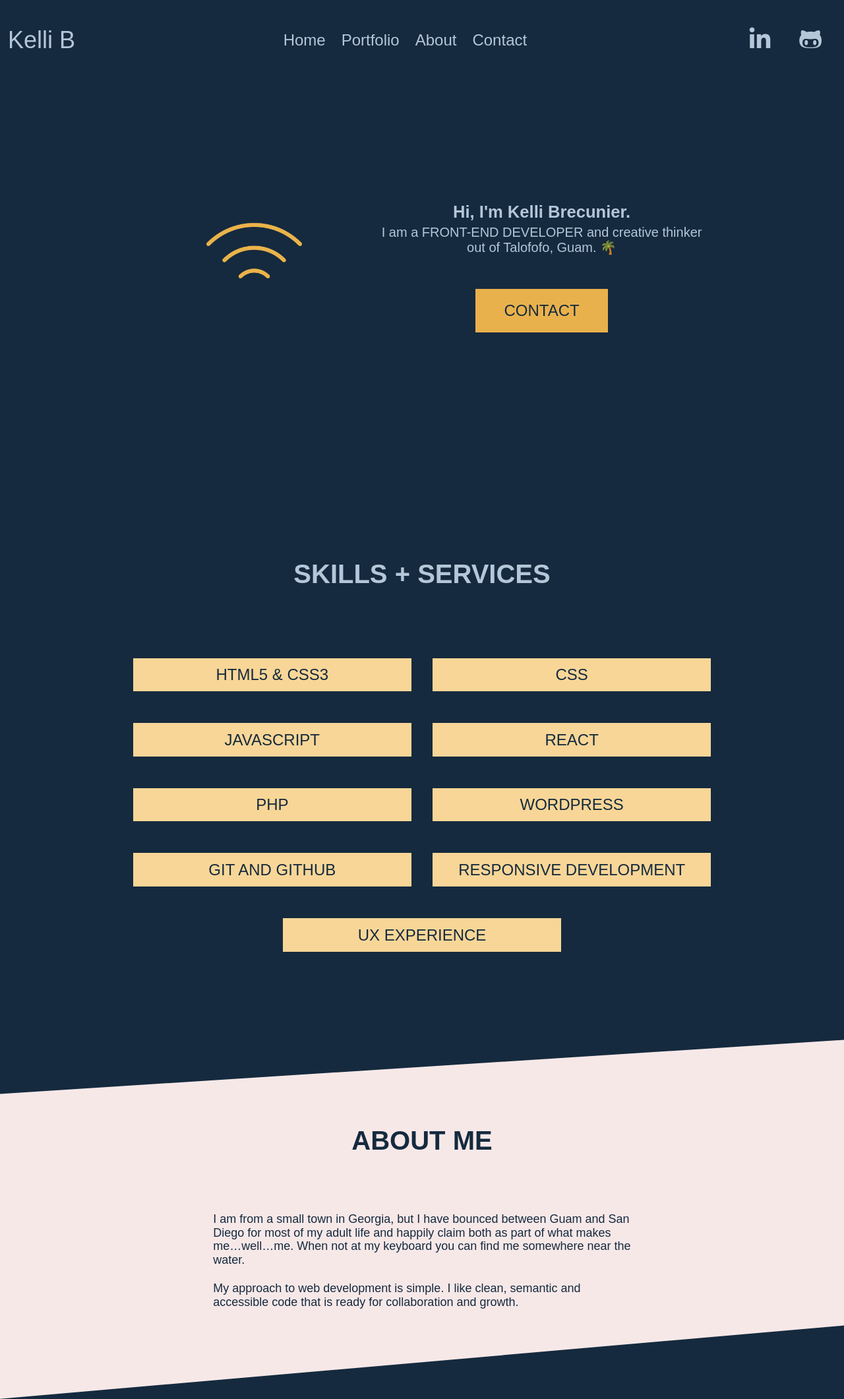
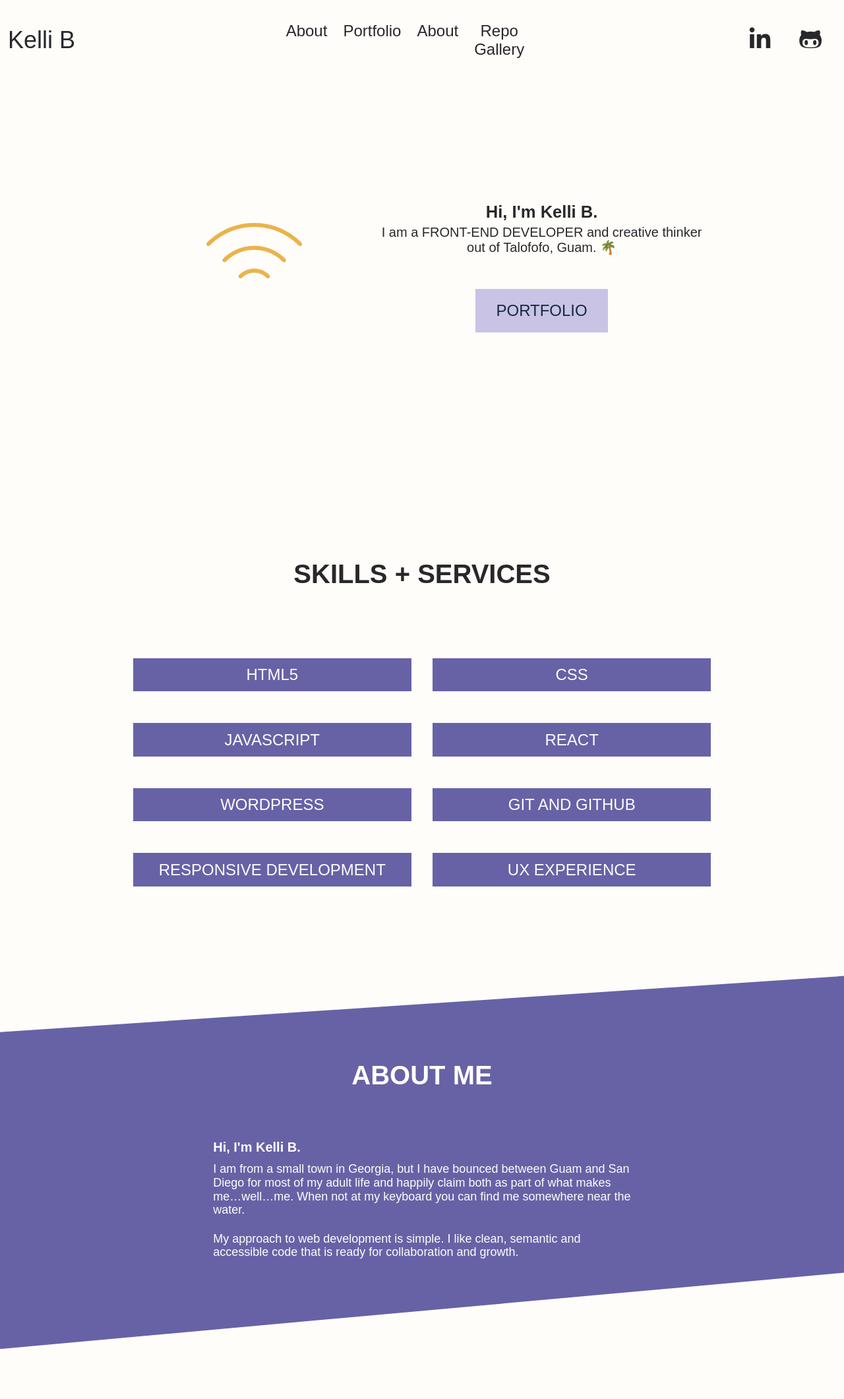
Before and after one commit to KelliBre/kb.development, a website built with Parcel: page index.html in a window 1280 px wide. Shown: the top 2121 px of the page at 66% size. Built offline with nearby package versions, Linux system fonts and the light colour scheme; a web font is replaced by a local one.

Commit message:
updated background and text colors

```diff
--- a/css/main.css
+++ b/css/main.css
@@ -98,8 +98,8 @@ html {
 body {
   font-family: 'Lekton', sans-serif;
   font-size: 1em;
-  background: #152A3E;
-  color: #B4C7D9;
+  background: #fffdfa;
+  color: #28282B;
 }
 
 .content-wrapper {
@@ -109,7 +109,7 @@ body {
 
 a {
   text-decoration: none;
-  color: #B4C7D9;
+  color: #28282B;
   font-size: 2em;
 }
 
@@ -146,7 +146,8 @@ h3 {
 
 h4 {
   font-size: 1.25em;
-  color: #152A3E;
+  margin: 0;
+  width: 100%;
 }
 
 h6 {
@@ -163,7 +164,7 @@ a.button {
   display: inline-flex;
   align-items: center;
   justify-content: center;
-  background: #E9B14C;
+  background: #c9c3e6;
   color: #152A3E;
   padding: 0.25em 0.5em;
   min-width: 15ch;
@@ -182,8 +183,8 @@ a.button:hover {
 .navbar {
   display: flex;
   padding: 8px 12px;
-  background: #152A3E;
-  color: #F8D697;
+  background: #fffdfa;
+  color: #28282B;
   flex-direction: column;
   padding: 8px 24px;
 }
@@ -314,8 +315,8 @@ a.button:hover {
   display: inline-flex;
   align-items: center;
   justify-content: center;
-  background: #F8D697;
-  color: #152A3E;
+  background: #6762a6;
+  color: #fffdfa;
   width: 80%;
   margin: 1.875em 0 1.125em 0;
   padding: 0.25em 0.5em
@@ -334,9 +335,8 @@ a.button:hover {
   display: flex;
   justify-content: center;
   flex-flow: row wrap;
-  background:
-  #F7E8E8;
-  color: #152A3E;
+  background: #6762a6;
+  color: #fffdfa;
   clip-path: polygon(0 21%, 100% 7%, 100% 81%, 0 100%);
   padding: 50px 0;
 }
@@ -391,7 +391,7 @@ a.button:hover {
   align-items: center;
   flex-flow: row wrap;
   text-align: center;
-  background: #F7E8E8;
+  background: #c9c3e6;
   color: #152A3E;
 }
 
@@ -540,7 +540,9 @@ footer {
     a {
       font-size: 1.5em;
     }
-
+    h2{
+      margin: 3em 0 0 0;
+    }
     .navbar__toggleBtn {
       right: 1.25em;
       font-size: 2.5em;
@@ -862,4 +864,5 @@ footer {
   h3 {
     page-break-after: avoid;
   }
+  }
 }
--- a/index.html
+++ b/index.html
@@ -3,7 +3,7 @@
 
 <head>
   <meta charset="utf-8">
-  <title> Kelli B Creative | Web Development</title>
+  <title> Kelli B  | FRONT-END Development</title>
   <meta name="description" content="I am a Guam based Web Developer and Content Creator. Specializing in HTML, CSS, javaScript, and Wordpress for small businesses.">
   <meta name="viewport" content="width=device-width, initial-scale=1">
 
@@ -38,10 +38,11 @@
   </div>
   <!-- Menu -->
   <ul class="navbar__menu">
-    <li><a href="./index.html">Home</a></li>
+    <li><a href="#about">About</a></li>
     <li><a href="./portfolio/index.html">Portfolio</a></li>
     <li><a href="#about">About</a></li>
-    <li><a href="#contact-section">Contact</a></li>
+    <li><a href="./portfolio/index.html">Repo Gallery</a></li>
+
   </ul>
   <!-- Icons -->
   <ul class="navbar__icons">
@@ -62,9 +63,9 @@
          <img src="./img/wireless.png" alt="wireless icon">
         </figure>
         <div class="window-banner">
-          <h1> Hi, I'm <span class="name">Kelli</span> Brecunier.</h1>
+          <h1> Hi, I'm <span class="name">Kelli</span> B.</h1>
           <p>I am a FRONT-END DEVELOPER and creative thinker out of Talofofo, Guam. 🌴 </p>
-          <a href="#contact-section" class="button">CONTACT</a>
+          <a href="#contact-section" class="button">PORTFOLIO</a>
         </div><!--Window banner END-->
       </div><!--Window content END-->
     </div><!--Window div END-->
@@ -74,7 +75,7 @@
   <h2>Skills + Services</h2>
   <div class="content-wrapper">
     <div class="skill-block">
-      <p> HTML5 & CSS3</p>
+      <p> HTML5</p>
     </div>
     <div class="skill-block">
       <p> CSS</p>
@@ -83,10 +84,7 @@
       <p>JavaScript</p>
     </div>
     <div class="skill-block">
-      <p>React </p>
-    </div>
-    <div class="skill-block">
-      <p>PHP</p>
+      <p>React</p>
     </div>
     <div class="skill-block">
       <p>Wordpress</p>
@@ -108,6 +106,7 @@
   <div class="content-wrapper">
     <article>
         <div>
+          <h4>Hi, I'm Kelli B.</h4>
           <p>I am from a small town in Georgia, but I have bounced between Guam and San Diego for most of my adult life and happily claim both as part of what makes me…well…me. When not at my keyboard you can find me somewhere near the water.</p>
           <p>My approach to web development is simple. I like clean, semantic and accessible code that is ready for collaboration and growth.</p>
         </div>
@@ -116,7 +115,7 @@
 </section>
 <section id="project" class="featured-project">
   <div class="content-wrapper">
-    <h2>Featured Project</h2>
+    <h2>Featured Projects</h2>
     <article>
       <figure>
         <a href="https://kellibre.github.io/unplugged-website/index.html" target="_blank">
@@ -128,6 +127,17 @@
           <p>A responsive HTML + CSS Website built from a designer's PSD mock up.</p>
         </div>
     </article>
+    <article>
+      <figure>
+        <a href="https://kellibre.github.io/unplugged-website/index.html" target="_blank">
+          <img src="./img/unplugged-pink-d1.png" alt="Unplugged Project Thumbnail">
+        </a>
+      </figure>
+        <div>
+          <h3>Melissa Bentley-Ford Phd</h3>
+          <p>A responsive HTML + CSS Website built from a designer's PSD mock up.</p>
+        </div>
+    </article>
     <a href="#" class="button">MORE</a>
    </div>
 </section>
@@ -136,7 +146,7 @@
       <div class="contact-info">
         <h4>Contact</h4>
         <p>
-          <i class="fas fa-phone"></i> 671-486-5032
+
         </p>
         <p>
           <i class="fas fa-envelope"></i> Kelli.Brecunier@gmail.com
```
